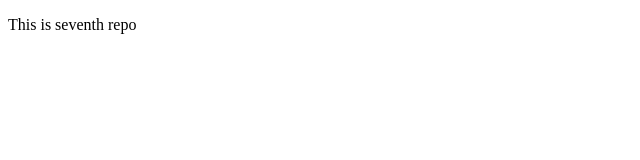
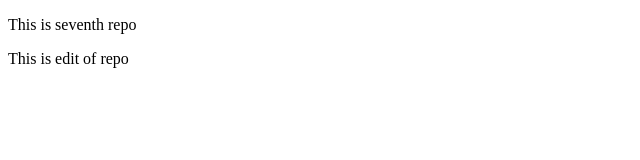
Before and after one commit to hafizurbagjan/seventh-github-repo, a plain HTML site: page index.html in a window 1280 px wide. Shown: the whole page, without its empty margins (0-640 px from the left). Drawn offline with Linux system fonts and the light colour scheme.

Commit message:
second commit

```diff
--- a/index.html
+++ b/index.html
@@ -7,5 +7,6 @@
 </head>
 <body>
     <p>This is seventh repo</p>
+    <p>This is edit of repo</p>
 </body>
 </html>
```
